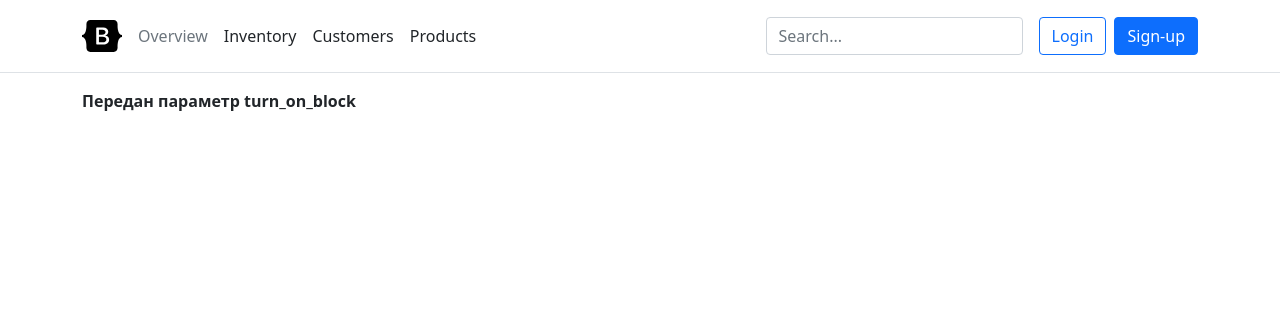
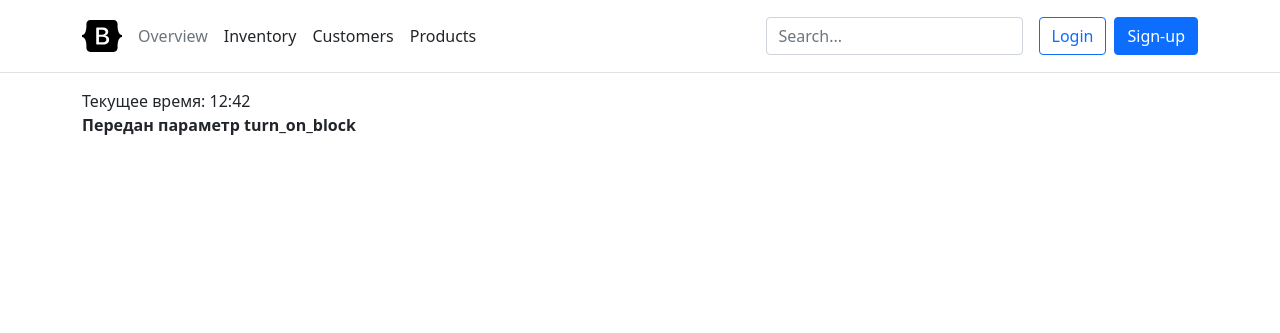
Before and after one commit to thinknetica-django-lab-02/data-science-geek, a Django app: page / in a window 1280 px wide. Shown: the top 333 px of the page. Run offline with Django 3.2, Linux system fonts and the light colour scheme; data that the repository does not hold is empty; some libraries are stand-ins or nearby versions.

Commit message:
print current time

```diff
--- a/main/templates/main/index.html
+++ b/main/templates/main/index.html
@@ -1,8 +1,11 @@
 {% extends "base.html" %}
+{% load custom_tags %}
 {% load flatpages %}
 
 {% block content %}
   {% get_flatpages as flatpages %}
+  Текущее время: {% current_time %}
+
   {% if turn_on_block %}
     <div>
       <b>Передан параметр turn_on_block</b>
```
